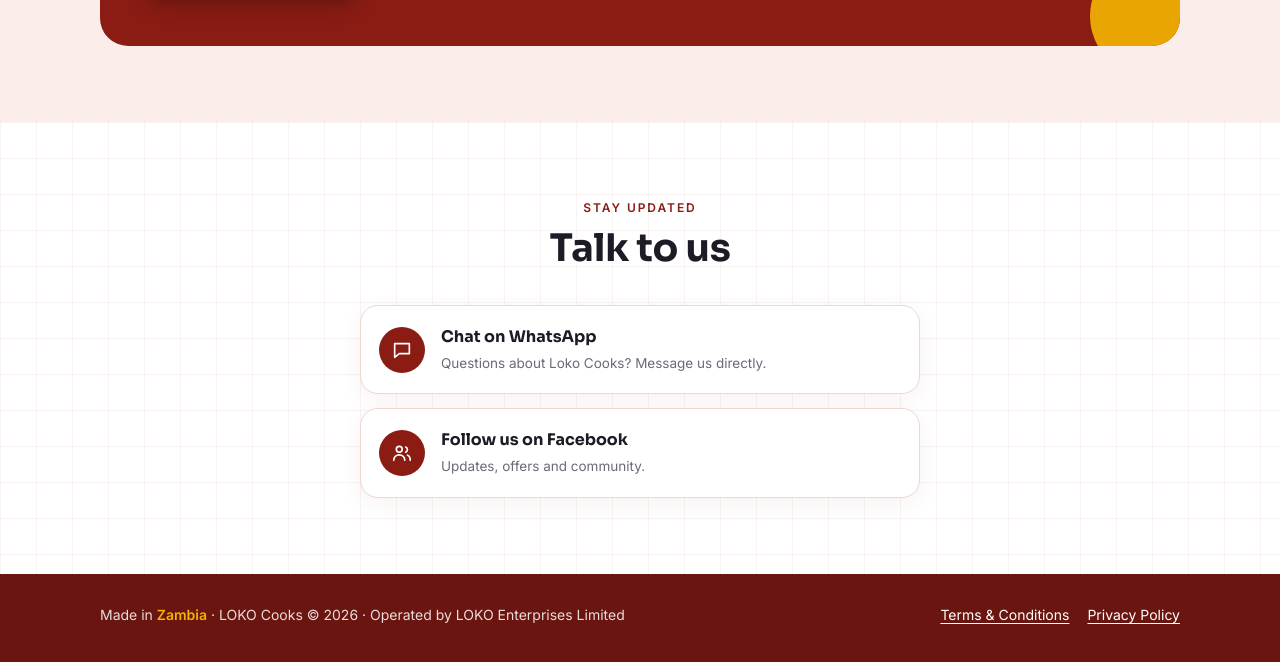
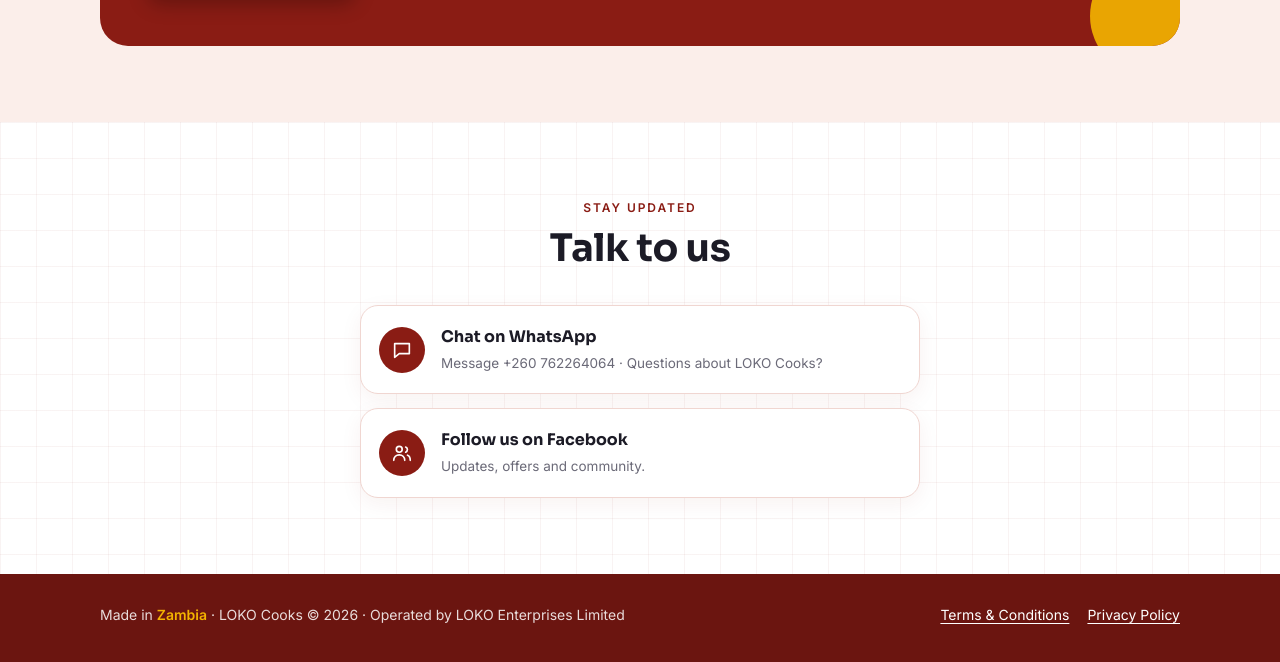
Before and after one commit to zedpamphlets-web/lokocooks-website, a plain HTML site: page index.html in a window 1280 px wide. Shown: the part 3931-4593 px from the top of the page. Drawn offline with Linux system fonts and the light colour scheme.

Commit message:
Add real WhatsApp contact number +260 762264064

```diff
--- a/index.html
+++ b/index.html
@@ -203,7 +203,7 @@
       <h2>Talk to us</h2>
     </div>
     <div class="contact-list">
-      <a class="contact" href="#"><div class="ico"><svg viewBox="0 0 24 24" fill="none" stroke="currentColor" stroke-width="1.8" stroke-linecap="round" stroke-linejoin="round"><path d="M4 5h16v11H9l-5 4z"/></svg></div><div><b>Chat on WhatsApp</b><span>Questions about Loko Cooks? Message us directly.</span></div></a>
+      <a class="contact" href="https://wa.me/260762264064" target="_blank" rel="noopener"><div class="ico"><svg viewBox="0 0 24 24" fill="none" stroke="currentColor" stroke-width="1.8" stroke-linecap="round" stroke-linejoin="round"><path d="M4 5h16v11H9l-5 4z"/></svg></div><div><b>Chat on WhatsApp</b><span>Message +260 762264064 · Questions about LOKO Cooks?</span></div></a>
       <a class="contact" href="#"><div class="ico"><svg viewBox="0 0 24 24" fill="none" stroke="currentColor" stroke-width="1.8" stroke-linecap="round" stroke-linejoin="round"><circle cx="9" cy="8" r="3.2"/><path d="M3 20c0-3.5 2.7-6 6-6s6 2.5 6 6"/><path d="M16 5.5a3 3 0 010 5.6M18 14.4c1.8.7 3 2.5 3 5.6"/></svg></div><div><b>Follow us on Facebook</b><span>Updates, offers and community.</span></div></a>
     </div>
   </div>
```
